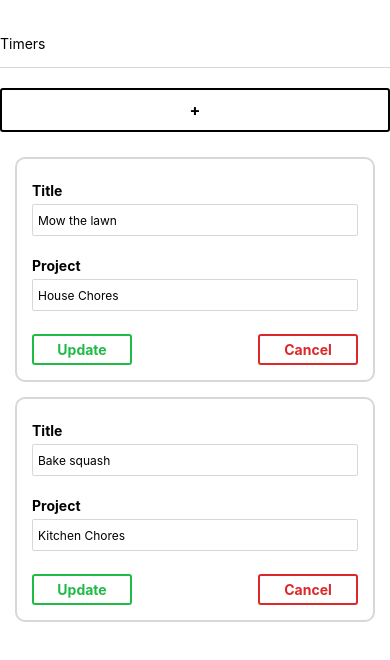
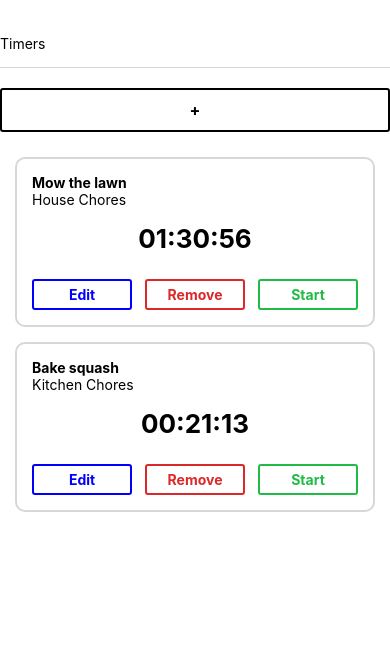
Before and after one commit to harlemtraveler/React-Native-Time-Tracker, a React Native app: screen / in a window 390 px wide. Shown: the top 660 px of the page. Built offline with nearby package versions, Linux system fonts and the light colour scheme.

Commit message:
Add logic to Update timers

```diff
--- a/App.js
+++ b/App.js
@@ -40,6 +40,26 @@ export default class App extends Component {
     });
   };
 
+  handleFormSubmit = attrs => {
+    const { timers } = this.state;
+
+    this.setState({
+      timers: timers.map(timer => {
+        if (timer.id === attrs.id) {
+          const { title, project } = attrs;
+
+          return {
+            ...timer,
+            title,
+            project,
+          };
+        }
+
+        return timer;
+      }),
+    });
+  };
+
   render() {
     const { timers } = this.state;
     return (
@@ -60,6 +80,7 @@ export default class App extends Component {
               project={project}
               elapsed={elapsed}
               isRunning={isRunning}
+              onFormSubmit={this.handleFormSubmit}
             />
           ))}
 
--- a/components/EditableTimer.js
+++ b/components/EditableTimer.js
@@ -5,6 +5,29 @@ import TimerForm from './TimerForm';
 
 class EditableTimer extends Component {
   state = { editFormOpen: false };
+
+  handleEditPress = () => {
+    this.openForm();
+  };
+
+  handleFormClose = () => {
+    this.closeForm();
+  };
+
+  handleSubmit = timer => {
+    const { onFormSubmit } = this.props;
+
+    onFormSubmit(timer);
+    this.closeForm();
+  };
+
+  closeForm = () => {
+    this.setState({ editFormOpen: false });
+  };
+
+  openForm = () => {
+    this.setState({ editFormOpen: true });
+  };
 
   render() {
     // Pull editFormOpen from state & all other attributes from props
@@ -18,16 +41,19 @@ class EditableTimer extends Component {
           id={id}
           title={title}
           project={project}
+          onFormSubmit={this.handleSubmit}
+          onFormClose={this.handleFormClose}
         />
       );
     }
     return (
-      <TimerForm
+      <Timer
         id={id}
         title={title}
         project={project}
         elapsed={elapsed}
         isRunning={isRunning}
+        onEditPress={this.handleEditPress}
       />
     );
   }
--- a/components/Timer.js
+++ b/components/Timer.js
@@ -1,10 +1,13 @@
-import React from 'react';
+import React, { Component } from 'react';
 import { StyleSheet, View, Text } from 'react-native';
 
 import { millisecondsToHuman } from '../utils/TimerUtils';
 import TimerButton from './TimerButton';
 
-export default function Timer({ title, project, elapsed }) {
+class Timer extends Component {
+
+  render() {
+    const { elapsed, title, project, onEditPress } = this.props;
     const elapsedString = millisecondsToHuman(elapsed);
 
     return (
@@ -14,12 +17,18 @@ export default function Timer({ title, project, elapsed }) {
         <Text style={styles.elapsedTime}>{elapsedString}</Text>
 
         <View style={styles.buttonGroup}>
-        <TimerButton color="blue" small title="Edit" />
+          <TimerButton
+            small
+            color="blue"
+            title="Edit"
+            onPress={onEditPress}
+          />
           <TimerButton color="#DB2828" small title="Remove" />
           <TimerButton color="#21BA45" small title="Start" />
         </View>
       </View>
     );
+  }
 }
 
 const styles = StyleSheet.create({
@@ -47,3 +56,5 @@ const styles = StyleSheet.create({
     justifyContent: 'space-between',
   },
 });
+
+export default Timer;
```
Lines whose indentation alone changed are shown as unchanged.
